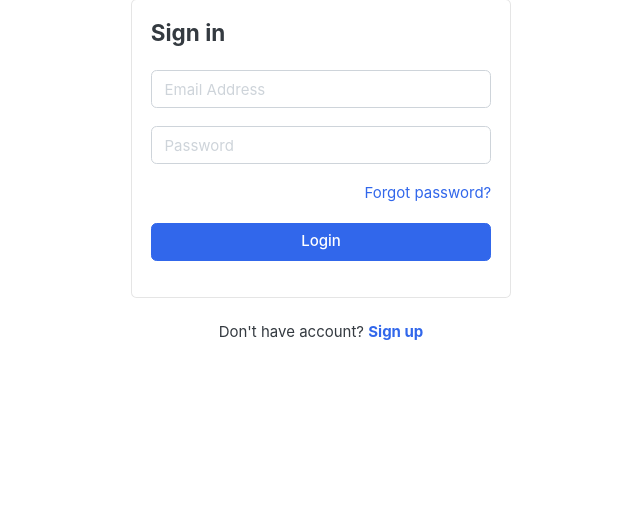
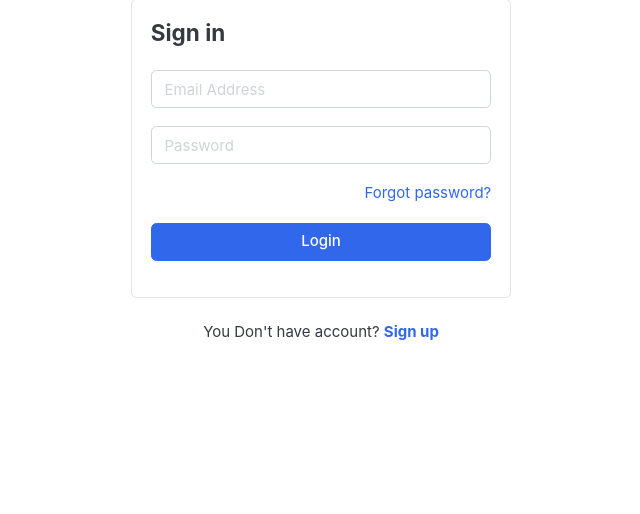
Before and after one commit to sumonahmmed/orialto-django, a Django app: page /accounts/login/ in a window 1280 px wide. Shown: the part 259-773 px from the top of the page, without its empty margins (319-959 px from the left). Run offline with Django 3.2, Linux system fonts and the light colour scheme; data that the repository does not hold is empty; some libraries are stand-ins or nearby versions; some web fonts are replaced.

```diff
--- a/templates/accounts/login.html
+++ b/templates/accounts/login.html
@@ -48,7 +48,7 @@
     </div> <!-- card-body.// -->
   </div> <!-- card .// -->
 
-  <p class="text-center mt-4">Don't have account? <a href="{% url 'register' %}"><b>Sign up</b></a></p>
+  <p class="text-center mt-4">You Don't have account? <a href="{% url 'register' %}"><b>Sign up</b></a></p>
   <br><br>
   <!-- ============================ COMPONENT LOGIN  END.// ================================= -->
 
```
